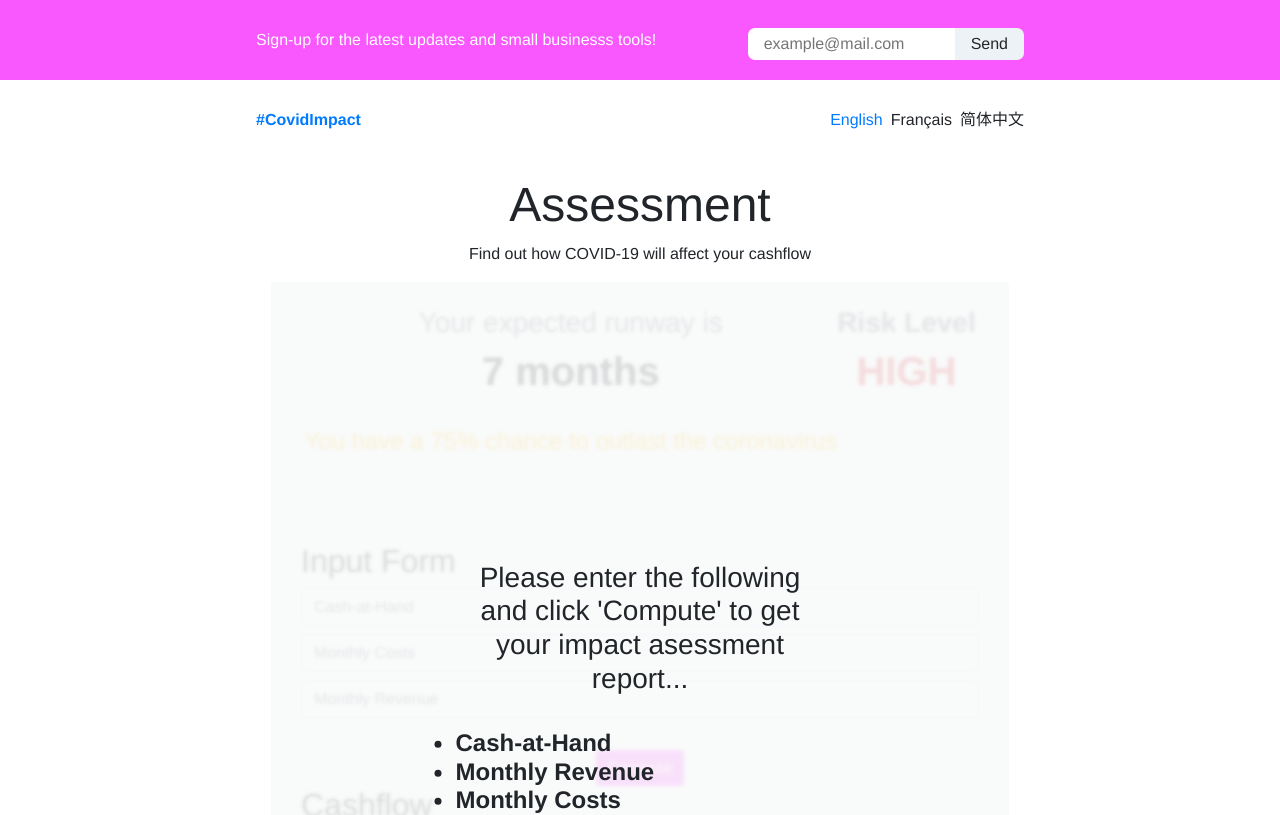
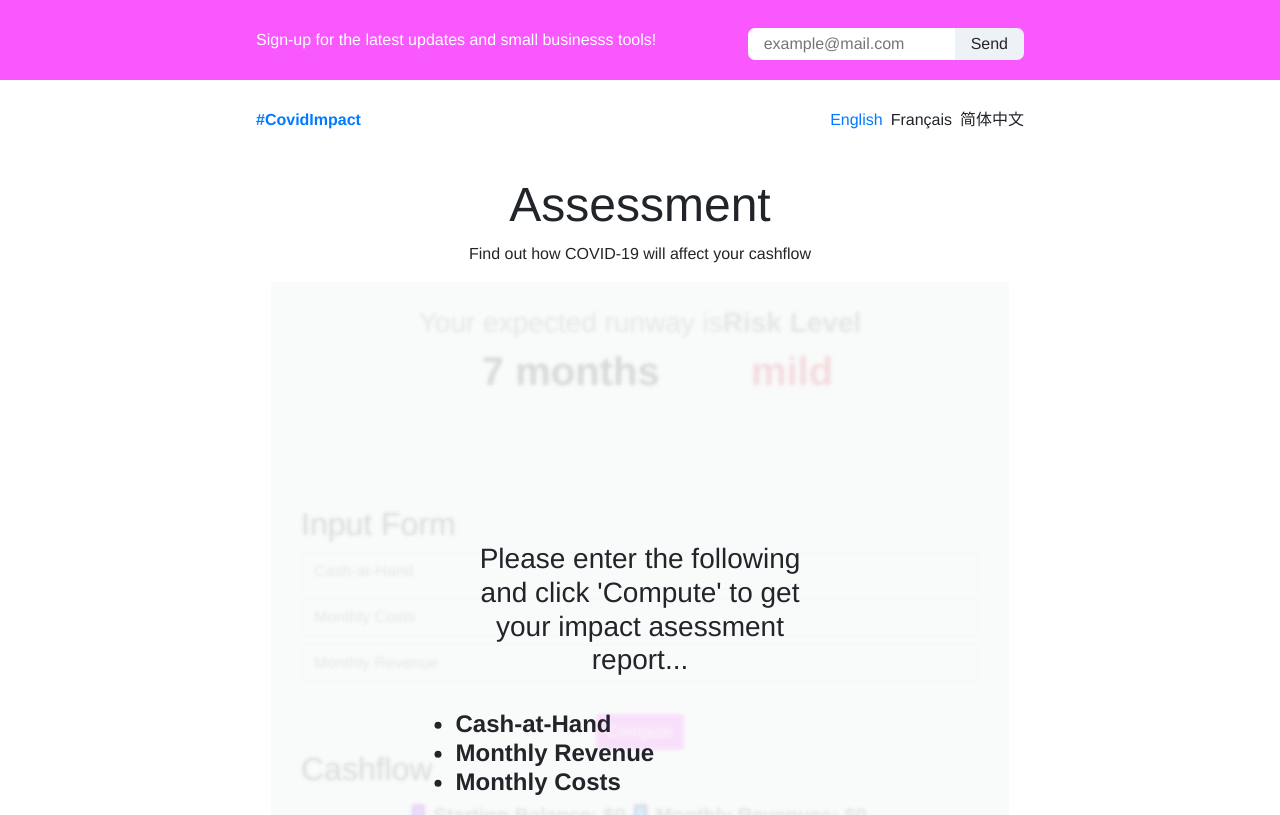
Before and after one commit to COVIDImpact/CovidImpact, a Vue app in the folder app/: page /assessment in a window 1280 px wide. Shown: the top 815 px of the page. Built offline with nearby package versions, Linux system fonts and the light colour scheme.

Commit message:
fixed algo for runway and risk level

```diff
--- a/app/src/components/Analytics.vue
+++ b/app/src/components/Analytics.vue
@@ -67,7 +67,7 @@
             <Runway :runway="monthlyRunway"></Runway>
           </div>
           <div class="column1">
-            <RiskLevel></RiskLevel>
+            <RiskLevel :riskLevel="riskLevel"></RiskLevel>
           </div>
         </div>
       </div>
@@ -128,6 +128,7 @@ export default {
   data() {
     return {
       monthlyRunway: 7,
+      riskLevel: "mild",
       datacollection: null,
       currentBalance: "",
       burnRate: "",
@@ -247,6 +248,13 @@ export default {
     updateResults() {
       const runway = this.currentBalance / this.burnRate;
       this.monthlyRunway = runway;
+      if (runway > 6) {
+        this.riskLevel = "Low";
+      } else if (runway > 3) {
+        this.riskLevel = "Mild";
+      } else {
+        this.riskLevel = "High";
+      }
     },
     updateCurrentBalance() {
       var updatedBalance = this.currentBalance;
--- a/app/src/components/RiskLevel.vue
+++ b/app/src/components/RiskLevel.vue
@@ -3,7 +3,7 @@
     <br />
     <div class="text-center">
       <h3 class="text-secondary font-weight-bold">Risk Level</h3>
-      <h1 class="text-danger font-weight-bold">HIGH</h1>
+      <h1 class="text-danger font-weight-bold">{{riskLevel}}</h1>
       <br />
     </div>
     <br />
@@ -12,7 +12,15 @@
 </template>
 
 <script>
-export default {};
+export default {
+  props: {
+    riskLevel: {
+      type: String,
+      required: true,
+      default: "low"
+    }
+  }
+};
 </script>
 
 <style></style>
--- a/app/src/components/Runway.vue
+++ b/app/src/components/Runway.vue
@@ -5,7 +5,6 @@
       <h3 class="text-secondary">Your expected runway is</h3>
       <h1 class="font-weight-bold">{{`${runway} months`}}</h1>
       <br />
-      <h4 class="text-warning">You have a 75% chance to outlast the coronavirus</h4>
     </div>
     <br />
     <br />
```
